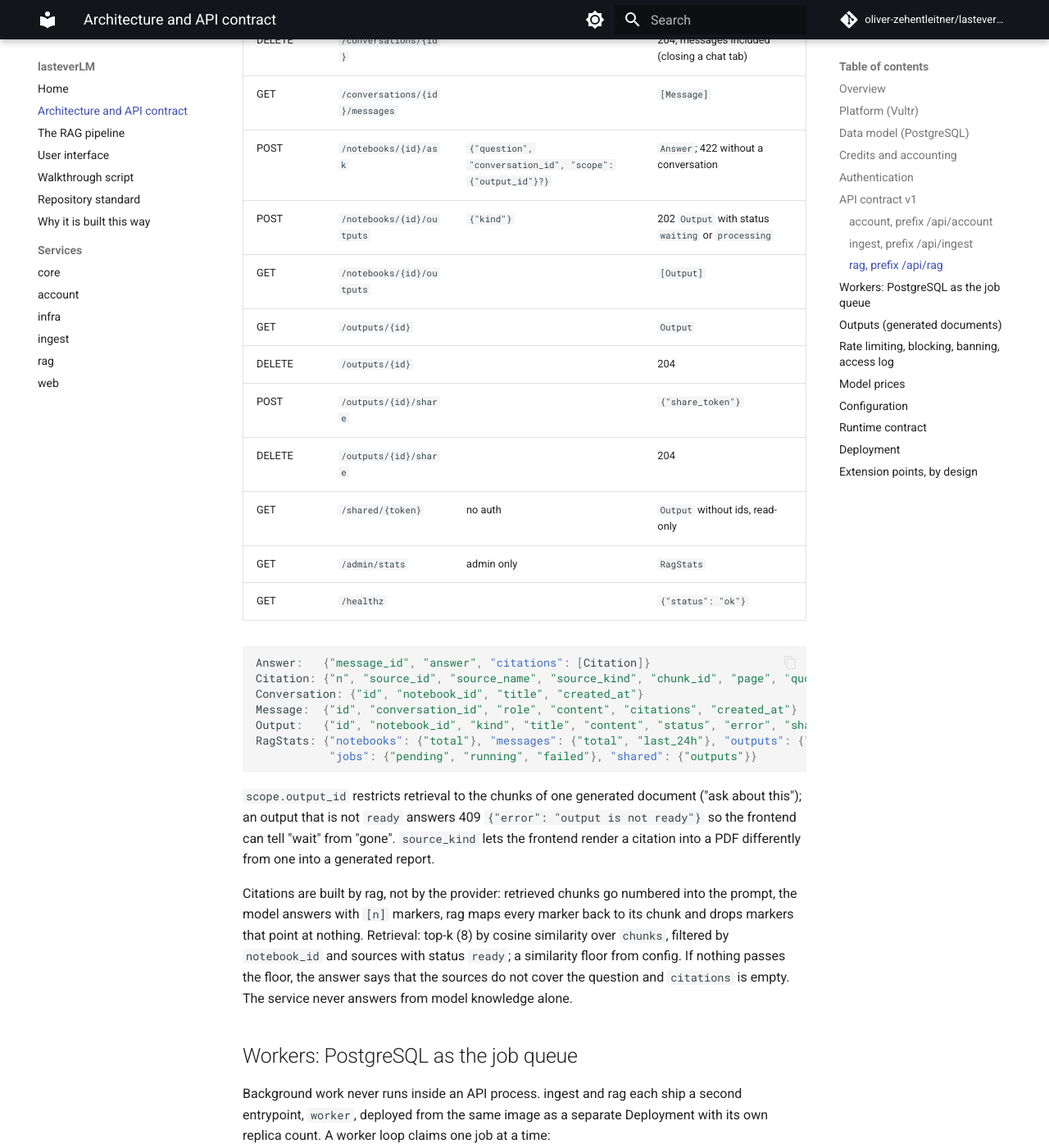
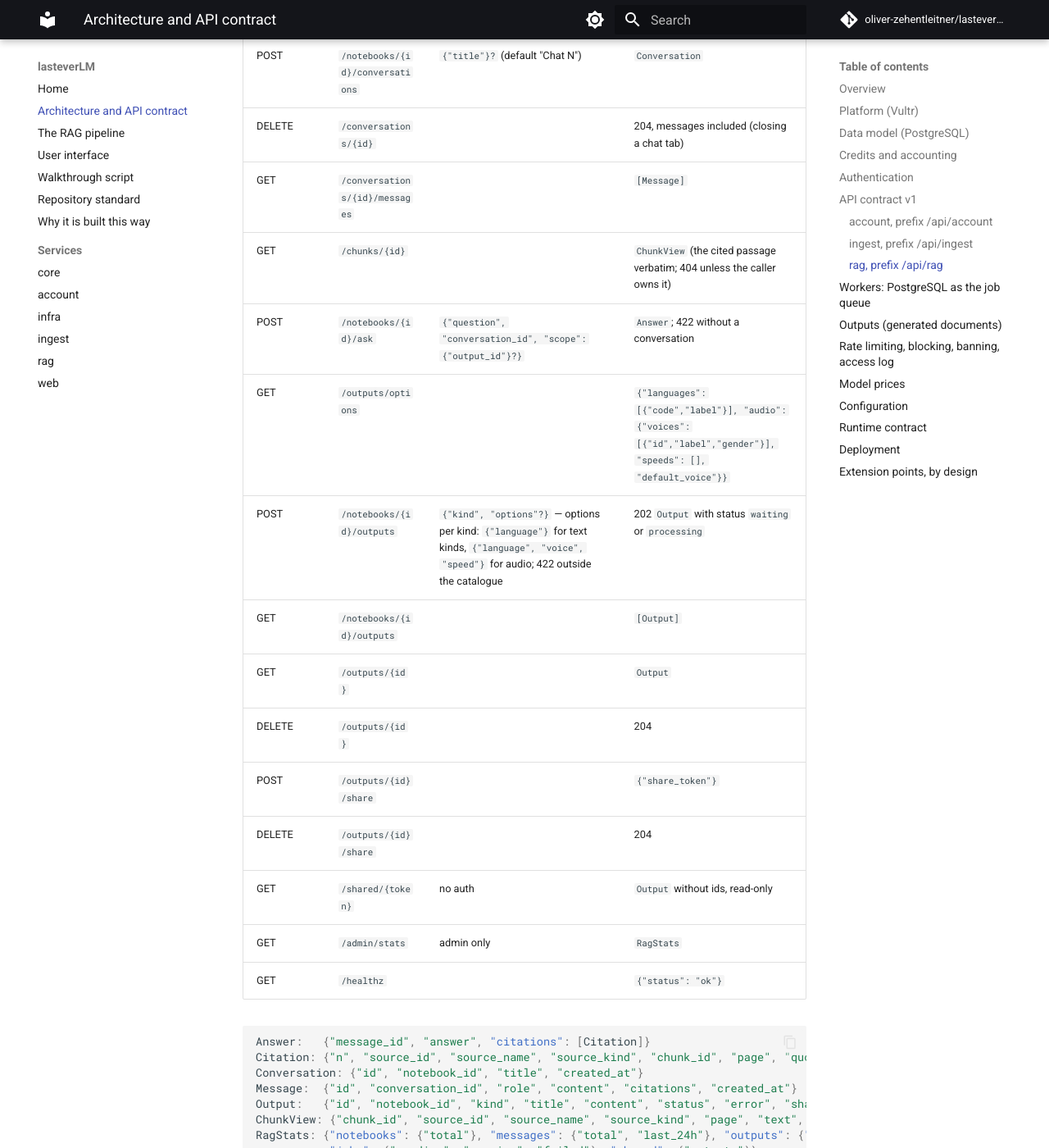
Before and after one commit to oliver-zehentleitner-aigent/lasteverLM, an MkDocs documentation site: the page built from docs/architecture.md, in a window 1280 px wide and 1400 px high, scrolled down 8202 px. Shown: the whole window at 82% size. Built offline with MkDocs 1.6.1 and Material for MkDocs 9.7.7, drawn with Linux system fonts in a browser that asks for light colours; comment, search, counter and statistics services are not loaded; some of the changed text lies outside the part shown.

Commit message:
docs/architecture: preferences, output options, cited chunk endpoint

````diff
--- a/docs/architecture.md
+++ b/docs/architecture.md
@@ -137,6 +137,7 @@
 | POST | `/auth/request-link` | `{"email"}` | 202, or 403 `code: not_allowed` |
 | GET | `/auth/callback?token=` | | `{"jwt", "user": User}` |
 | GET | `/me` | | `User` |
+| GET, PUT | `/me/preferences` | PUT: any subset, `null` clears | `Preferences` |
 | POST | `/vouchers/redeem` | `{"code"}` | `User` |
 | POST | `/visits` | `{"path"}` | 204 |
 | GET | `/admin/users` | | `[AdminUser]` |
@@ -159,7 +160,8 @@
 | GET | `/healthz` | | `{"status": "ok"}` |
 
 ```json
-User:      {"id", "email", "is_admin", "balance_cents", "created_at"}
+User:      {"id", "email", "is_admin", "balance_cents", "created_at", "preferences": Preferences}
+Preferences: {"ui_language": "de"|"en"|null, "output_language": <code>|null, "audio_voice": <voice id>|null, "trash_days": 1..365|null}  -- null: not set; the web resolves defaults
 AdminUser: {"id", "email", "is_admin", "created_at", "last_login_at", "balance_cents", "usage_cents"}
 Smtp:      {"host", "port", "username", "from_address", "starttls"}   -- empty host: mail not configured
 Allowlist: {"allowed_domains": [], "allowed_addresses": []}
@@ -209,8 +211,10 @@
 | POST | `/notebooks/{id}/conversations` | `{"title"}?` (default "Chat N") | `Conversation` |
 | DELETE | `/conversations/{id}` | | 204, messages included (closing a chat tab) |
 | GET | `/conversations/{id}/messages` | | `[Message]` |
+| GET | `/chunks/{id}` | | `ChunkView` (the cited passage verbatim; 404 unless the caller owns it) |
 | POST | `/notebooks/{id}/ask` | `{"question", "conversation_id", "scope": {"output_id"}?}` | `Answer`; 422 without a conversation |
-| POST | `/notebooks/{id}/outputs` | `{"kind"}` | 202 `Output` with status `waiting` or `processing` |
+| GET | `/outputs/options` | | `{"languages": [{"code","label"}], "audio": {"voices": [{"id","label","gender"}], "speeds": [], "default_voice"}}` |
+| POST | `/notebooks/{id}/outputs` | `{"kind", "options"?}` — options per kind: `{"language"}` for text kinds, `{"language", "voice", "speed"}` for audio; 422 outside the catalogue | 202 `Output` with status `waiting` or `processing` |
 | GET | `/notebooks/{id}/outputs` | | `[Output]` |
 | GET | `/outputs/{id}` | | `Output` |
 | DELETE | `/outputs/{id}` | | 204 |
@@ -225,7 +229,8 @@
 Citation: {"n", "source_id", "source_name", "source_kind", "chunk_id", "page", "quote" (verbatim chunk text), "similarity", "chunk_index", "chunk_count"}
 Conversation: {"id", "notebook_id", "title", "created_at"}
 Message:  {"id", "conversation_id", "role", "content", "citations", "created_at"}
-Output:   {"id", "notebook_id", "kind", "title", "content", "status", "error", "share_token", "source_id", "created_at"}
+Output:   {"id", "notebook_id", "kind", "title", "content", "status", "error", "share_token", "source_id", "options", "created_at"}
+ChunkView: {"chunk_id", "source_id", "source_name", "source_kind", "page", "text", "chunk_index", "chunk_count"}
 RagStats: {"notebooks": {"total"}, "messages": {"total", "last_24h"}, "outputs": {"by_kind": {<kind>: n}, "by_status": {<status>: n}},
            "jobs": {"pending", "running", "failed"}, "shared": {"outputs"}}
 ```
````
Also changed, not shown: CHANGELOG.md (+4 -0 lines).
